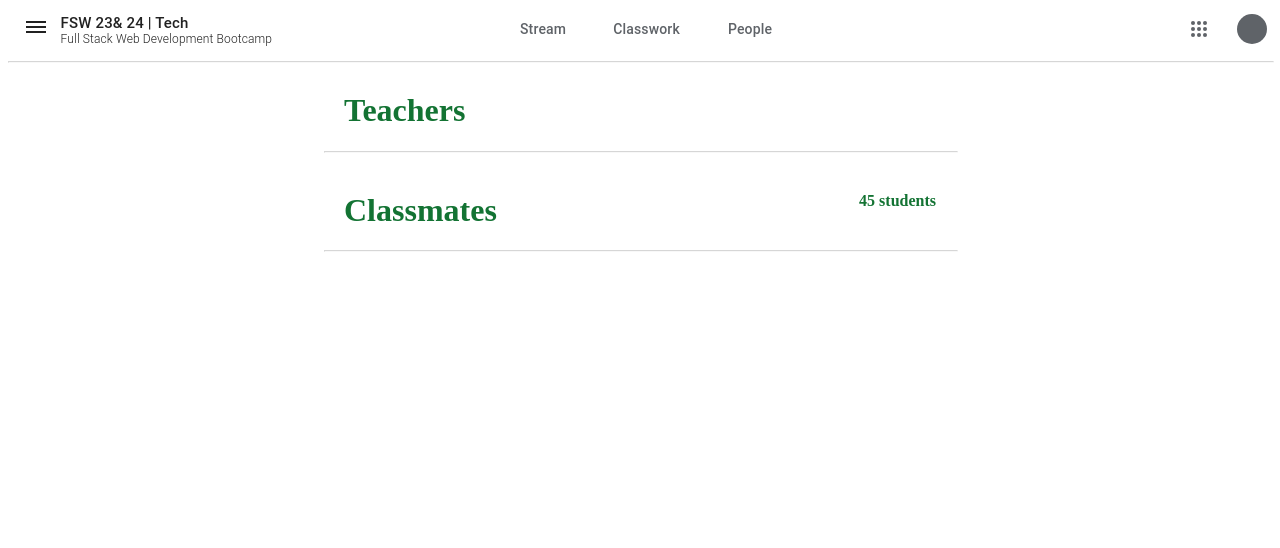
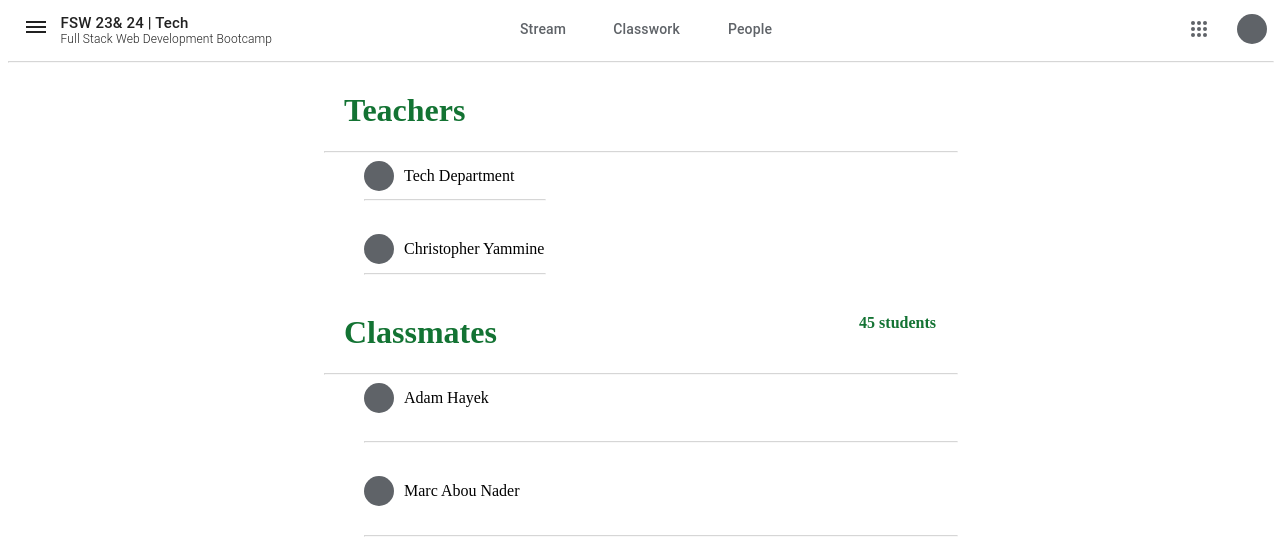
Before and after one commit to MHoussam/Google-Classroom-Clone_Frontend, a plain HTML site: page src/html/peopleClass.html in a window 1280 px wide. Drawn offline with Linux system fonts and the light colour scheme; a web font is replaced by a local one.

Commit message:
edit people js

```diff
--- a/src/html/peopleClass.html
+++ b/src/html/peopleClass.html
@@ -92,6 +92,24 @@
         <div class="teachers-class flex-column ">
             <h1 class="green">Teachers</h1>
             <hr class="content-hr green">
+            <div class="body-above flex-column">
+                <ol  id="posts" class="ordered-teachers-list flex-column margin">
+                    <li>
+                        <div class="details flex">
+                            <div class="image-list"></div>
+                            <div class="teacher-name">Tech Department</div>
+                        </div>
+                        <hr>
+                    </li>
+                    <li>
+                        <div class="details flex">
+                            <div class="image-list"></div>
+                            <div class="teacher-name">Christopher Yammine</div>
+                        </div>
+                        <hr>
+                    </li>
+                </ol>
+            </div>
 
         </div>
         <div class="classmates flex-column">
@@ -100,8 +118,28 @@
                 <h1 class="green">Classmates</h1>
                 <h4 class="green"><span class="num-students">45</span> students</h4>
             </div>
+            <hr class="content-hr green">
 
-            <hr class="content-hr green">
+            <div class="body-below flex-column">
+                <ol  id="posts" class="ordered-students-list flex-column margin">
+                    <li>
+                        <div class="details flex">
+                            <div class="image-list"></div>
+                            <div class="student-name">Adam Hayek</div>
+                        </div>
+                        <hr>
+                    </li>
+                    <li>
+                        <div class="details flex">
+                            <div class="image-list"></div>
+                            <div class="student-name">Marc Abou Nader</div>
+                        </div>
+                        <hr>
+                    </li>
+                </ol>
+            </div>
+
+
         </div>
 
 
--- a/src/js/peopleClass.js
+++ b/src/js/peopleClass.js
@@ -1,4 +1,13 @@
-document.addEventListener("DOMContentLoaded", );
+document.addEventListener("DOMContentLoaded", getTeachers);
 
-let teachersArray = []
-let studentsArray = []
+let classesArray = []
+
+function getTeachers() {
+  fetch("")
+    .then((response) => response.json())
+    .then((class_teacher) => {
+      teachersArray = class_teacher;
+      displayTeachers()
+    })
+    .catch((error) => console.log(error))
+}
--- a/src/js/studentClass.js
+++ b/src/js/studentClass.js
@@ -3,7 +3,7 @@ document.addEventListener("DOMContentLoaded", getMaterials);
 let classesArray = []
 
 function getMaterials() {
-  fetch("http://127.0.0.1/Google-Classroom-Clone_Backend/get-materials.php")
+  fetch("http://127.0.0.1/Google-Classroom-Clone_Backend/get-class-materials.php")
     .then((response) => response.json())
     .then((class_material) => {
       materialsArray = class_material;
--- a/src/styles/peopleClass.css
+++ b/src/styles/peopleClass.css
@@ -213,3 +213,27 @@ hr {
 .green{
     color: rgb(19,115,51);
 }
+
+
+.image-list{
+    width: 30px;
+    height: 30px;
+    border-radius: 50%;
+    background-color: #5F6368;
+}
+
+
+.ordered-teachers-list , .ordered-students-list {
+    column-gap: 25px;
+    row-gap: 25px;
+    list-style-type: none;
+}
+
+
+.details{
+    align-items: center;
+}
+
+.teacher-name, .student-name{
+    margin-left: 10px;
+}
```
